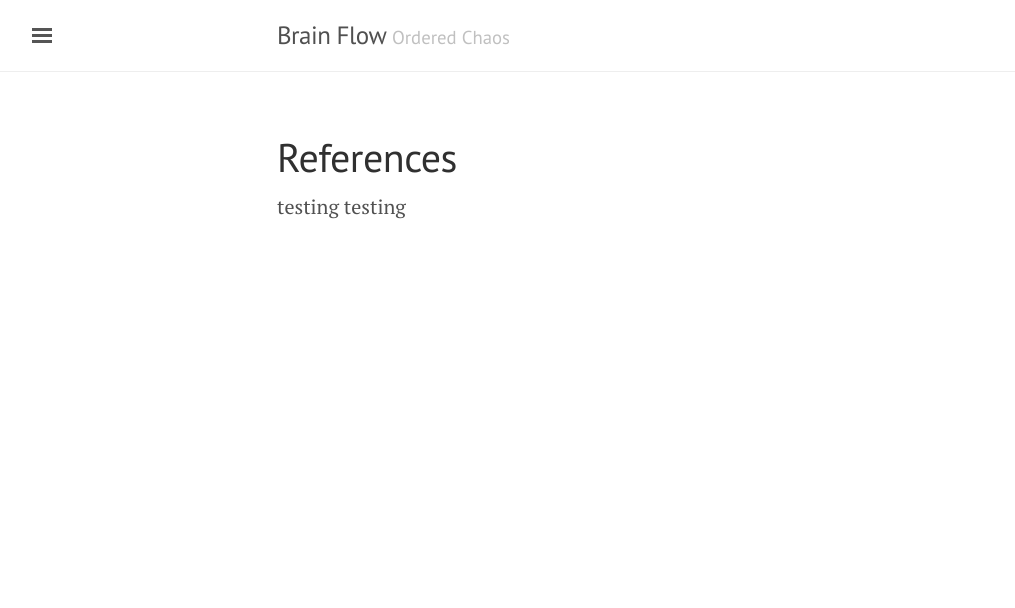
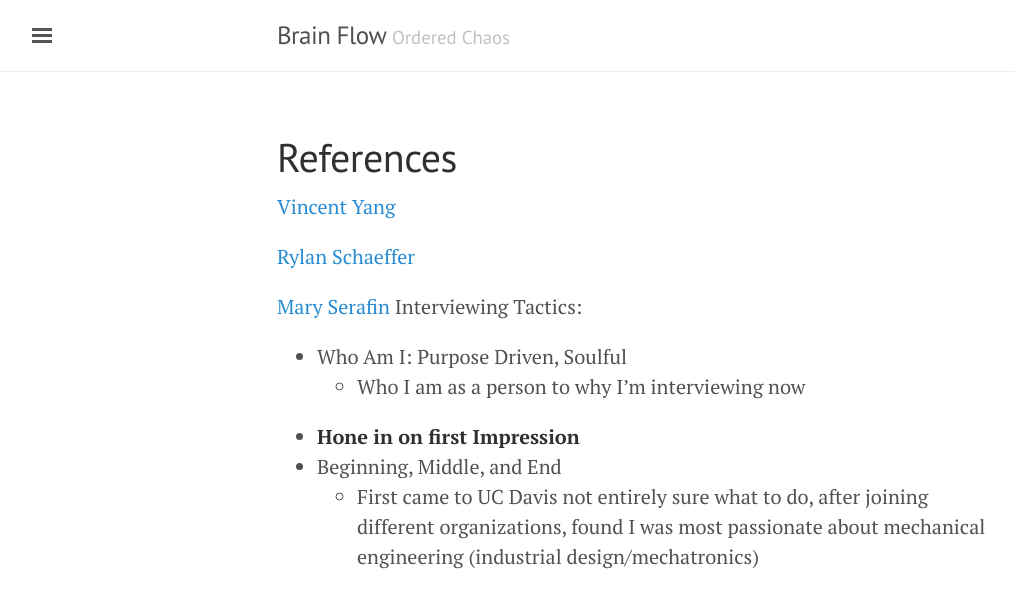
Before and after one commit to bjchia/bjchia.github.io, a Jekyll site: the page built from references.md, in a window 1280 px wide. Shown: the top 608 px of the page, without its empty margins (3-1018 px from the left). Built offline with Jekyll 4.4.1, drawn with Linux system fonts in a browser that asks for light colours.

Commit message:
Update references.md

```diff
--- a/references.md
+++ b/references.md
@@ -3,5 +3,14 @@ layout: page
 title: References
 ---
 
+[Vincent Yang](vincentyang.me)
 
-testing testing
+[Rylan Schaeffer](http://rylanschaeffer.github.io)
+
+[Mary Serafin](https://www.linkedin.com/in/mlserafin)
+Interviewing Tactics:
+* Who Am I: Purpose Driven, Soulful
+  - Who I am as a person to why I'm interviewing now
+* **Hone in on first Impression**
+* Beginning, Middle, and End
+  - First came to UC Davis not entirely sure what to do, after joining different organizations, found I was most passionate about mechanical engineering (industrial design/mechatronics)
```
